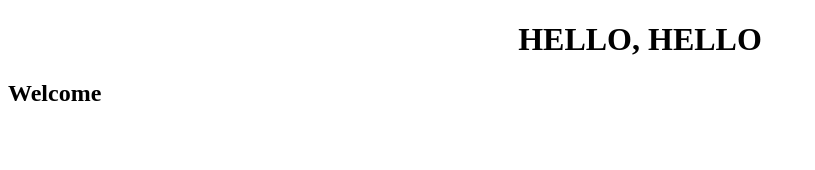
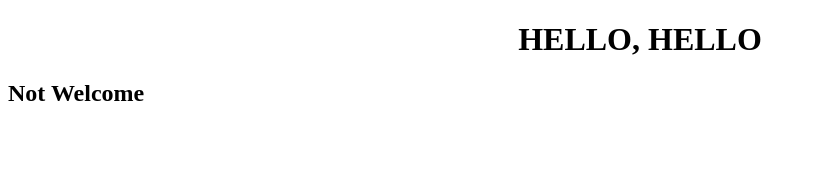
Before and after one commit to Subhro-ai/hello, an Angular app: page / in a window 1280 px wide. Shown: the top 170 px of the page, without its empty margins (0-815 px from the left). Built offline with nearby package versions, Linux system fonts and the light colour scheme.

Commit message:
ngIf else

```diff
--- a/src/app/test1/test1.component.ts
+++ b/src/app/test1/test1.component.ts
@@ -3,18 +3,17 @@ import { Component } from '@angular/core';
 @Component({
   selector: 'app-test1',
   template: `
-            <h2 *ngIf="displayName; else elseblock">
-              Welcome
-            </h2>
-            <ng-template #elseblock>
-              <h2 >
-                Name is hidden
-              </h2>
+            <div *ngIf="displayName; then thenBlock; else elseBlock"></div>
+            <ng-template #thenBlock>
+              <h2>Welcome</h2>
+            </ng-template>
+            <ng-template #elseBlock>
+              <h2>Not Welcome</h2>
             </ng-template>
 `,
   styles: []
 })
 export class Test1Component {
-  public displayName = true
+  public displayName = false
 
 }
```
